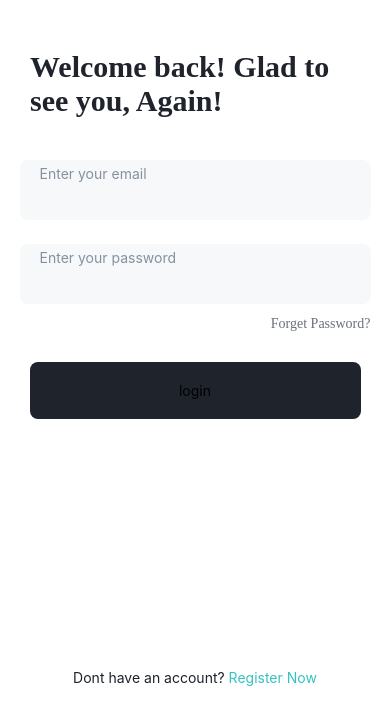
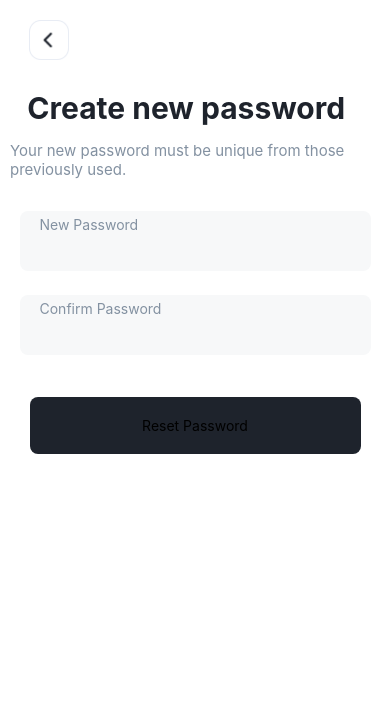
Before and after one commit to lamiskamal500/FaceReminder, a React Native app: screen /CreateNewPassword in a window 390 px wide. Shown: the top 724 px of the page. Built offline with nearby package versions, Linux system fonts and the light colour scheme.

Commit message:
GP2023-9

```diff
--- a/App.js
+++ b/App.js
@@ -6,6 +6,7 @@ import { NavigationContainer } from '@react-navigation/native';
 import Login from './src/screens/Login';
 import Register from './src/screens/Register';
 import ForgetPassword from './src/screens/ForgetPassword';
+import CreateNewPassword from './src/screens/CreateNewPassword';
 
 const Stack = createNativeStackNavigator();
 
@@ -20,6 +21,8 @@ const App = () =>{
          options={{headerShown:false}}/>
          <Stack.Screen name="ForgetPassword" component={ForgetPassword}
          options={{headerShown:false}}/>
+          <Stack.Screen name="CreateNewPassword" component={CreateNewPassword}
+         options={{headerShown:false}}/>
       </Stack.Navigator>
     </NavigationContainer>
     )
--- a/src/components/BackIcon.js
+++ b/src/components/BackIcon.js
@@ -5,7 +5,7 @@ import {useNavigation} from '@react-navigation/native';
 const BackIcon = props => {
     const navigation = useNavigation();
   return (
-    <View style={{width:'80%'}}>
+    <View style={{width:'85%'}}>
     <TouchableOpacity onPress={() => navigation.goBack()}>
       <Image source={require('../assets/back.png')} style={styles.back} />
     </TouchableOpacity>
--- a/src/components/Button.js
+++ b/src/components/Button.js
@@ -2,7 +2,7 @@ import React from "react";
 import { TouchableOpacity, Text, StyleSheet, View } from "react-native";
 
 const Button = (props)=>{
-    console.log(props)
+
     return(
         <TouchableOpacity style={[styles.button, props.style]} >
             <Text>
--- a/src/screens/CreateNewPassword.js
+++ b/src/screens/CreateNewPassword.js
@@ -0,0 +1,51 @@
+import React from 'react';
+import { TouchableOpacity,Text,View,StyleSheet } from 'react-native';
+import BackIcon from '../components/BackIcon';
+import Button from '../components/Button';
+import InputText from '../components/InputText';
+
+const ForgetPassword = ()=>{
+    return(
+        <View style={styles.createPasswordScreen}>
+       <BackIcon/>
+       <View style={{width:'86%'}}>
+       <Text style={styles.createPasswordMessage}>Create new password</Text>
+       </View>
+       <Text style={styles.uniquePassword}>Your new password must be unique from those previously used.</Text>
+       <InputText DefaultText='New Password'/>
+       <InputText DefaultText='Confirm Password'/>
+       <Button buttonText='Reset Password' style={styles.resetButton}/>
+       </View>
+
+    )
+}
+const styles = StyleSheet.create({
+    createPasswordScreen: {
+      display: 'flex',
+      alignItems: 'center',
+      backgroundColor: '#FFFFFF',
+      fontFamily: 'Urbanist',
+      height: '100%',
+    },
+    createPasswordMessage: {
+        color: '#1E232C',
+        fontSize: 30,
+        fontWeight: 'bold',
+        marginTop: 30,
+        marginBottom: 15,
+        alignItems:'flex-start'
+
+      },
+      uniquePassword:{
+        color:'#8391A1',
+        marginHorizontal:10,
+        fontSize:15,
+        marginBottom:20
+      },
+      resetButton:{
+        marginVertical:30
+      },
+
+
+    })
+export default ForgetPassword;
--- a/src/screens/ForgetPassword.js
+++ b/src/screens/ForgetPassword.js
@@ -1,12 +1,14 @@
 import React from 'react';
 import { TouchableOpacity,Text,View,StyleSheet } from 'react-native';
 import { useNavigation } from '@react-navigation/native';
-import InputText from '../components/InputText';
 import Button from '../components/Button';
 const ForgetPassword = ()=>{
+    const navigation = useNavigation();
     return(
         <View>
-            <Text>ForgetPassword</Text>
+            <TouchableOpacity onPress={()=>navigation.navigate('CreateNewPassword')}>
+                <Text style={{color:'black'}}>Create new</Text>
+            </TouchableOpacity>
         </View>
     )
 }
--- a/src/screens/Login.js
+++ b/src/screens/Login.js
@@ -25,7 +25,7 @@ const Login = ()=>{
 
         <View style={styles.DontHaveAccountfull}>
         <Text style={styles.DontHaveAccountText}>Dont have an account? </Text>
-        <TouchableOpacity onPress={() => navigation.navigate('Login')}>
+        <TouchableOpacity onPress={() => navigation.navigate('Register')}>
           <Text style={styles.RegisterNowText}>Register Now</Text>
         </TouchableOpacity>
       </View>
--- a/src/screens/Register.js
+++ b/src/screens/Register.js
@@ -29,13 +29,13 @@ const styles = StyleSheet.create({
     display: 'flex',
     alignItems: 'center',
     backgroundColor: '#FFFFFF',
+    fontFamily: 'Urbanist',
     height: '100%',
   },
   registerMessage: {
     color: '#1E232C',
     fontSize: 30,
     fontWeight: 'bold',
-    fontFamily: 'Urbanist',
     marginTop: 30,
     marginBottom: 30,
   },
```
